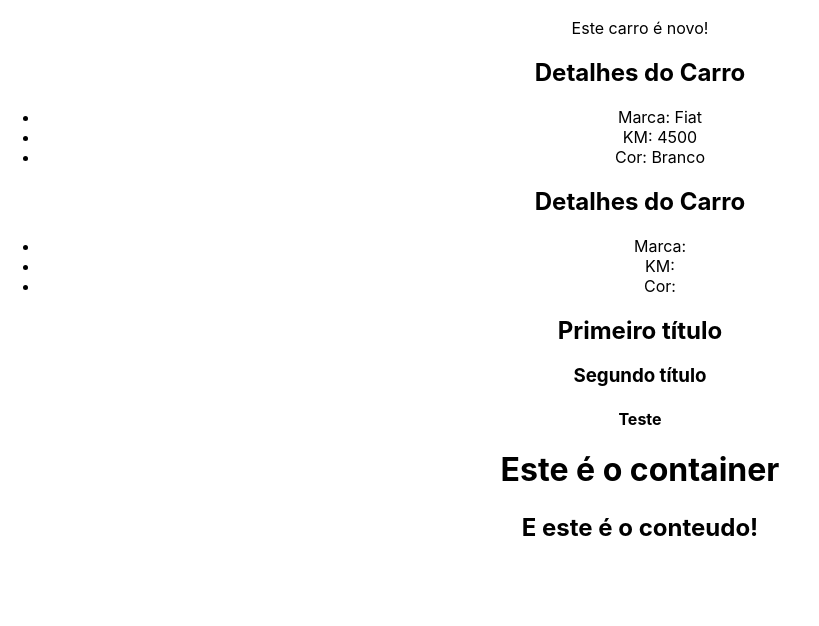
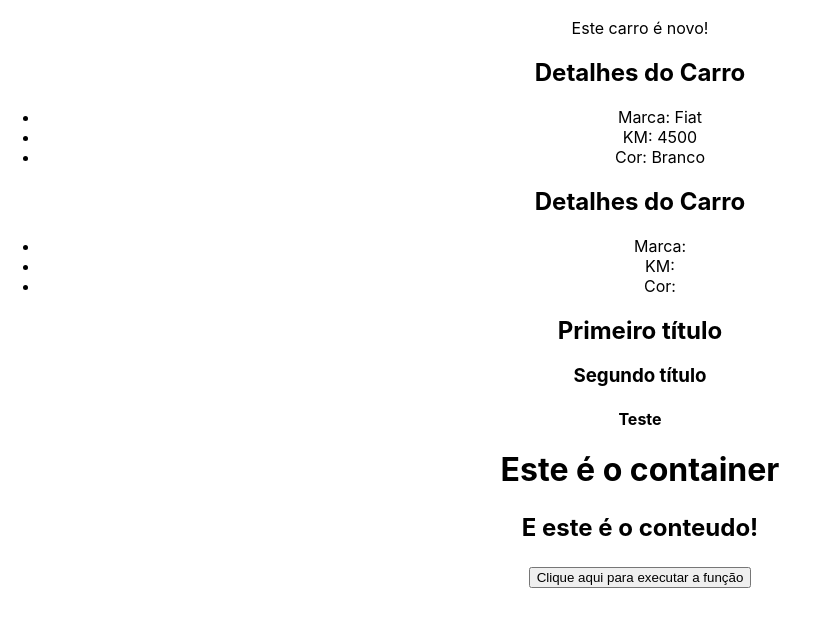
Before and after one commit to kaiansamuel/avancando_em_react, a React (Create React App) app: page / in a window 1280 px wide. Shown: the part 2476-3102 px from the top of the page, without its empty margins (0-819 px from the left). Built offline with nearby package versions, Linux system fonts and the light colour scheme.

Commit message:
Função como prop

```diff
--- a/src/App.js
+++ b/src/App.js
@@ -4,6 +4,7 @@
 import CarDetails from './components/CarDetails';
 import ConditionalRender from './components/ConditionalRender';
 import Container from './components/Container';
+import ExecuteFunction from './components/ExecuteFunction';
 import Fragments from './components/Fragments';
 import ListRender from './components/ListRender';
 import ManageData from './components/ManageData';
@@ -16,6 +17,10 @@
     { id: 2, brand: "Kia", color: "Branco", newCar: false, km: 343433 },
     { id: 3, brand: "Renault", color: "Azul", newCar: false, km: 2456 },
   ]
+
+  function showMessage(){
+    console.log("Evento do componente Pai")
+  }
 
   return (
     <div className='App'>
@@ -40,6 +45,7 @@
       <CarDetails brand="Fiat" km={4500} color="Branco"newCar={false} />
       { /* loop em array de objetos */ }
       <CarDetails
+        key={cars.id}
         brand={cars.brand}
         color={cars.color}
         km={cars.km}
@@ -49,6 +55,7 @@
        <Container>
         <p>E este é o conteudo!</p>
        </Container>
+       <ExecuteFunction myFunction={showMessage}/>
       </div>
   )
 }
--- /dev/null
+++ b/src/components/ExecuteFunction.js
@@ -0,0 +1,9 @@
+const ExecuteFunction = ({ myFunction }) => {
+  return (
+    <div>
+      <button onClick={myFunction}>Clique aqui para executar a função</button>
+    </div>
+  )
+}
+
+export default ExecuteFunction
```
